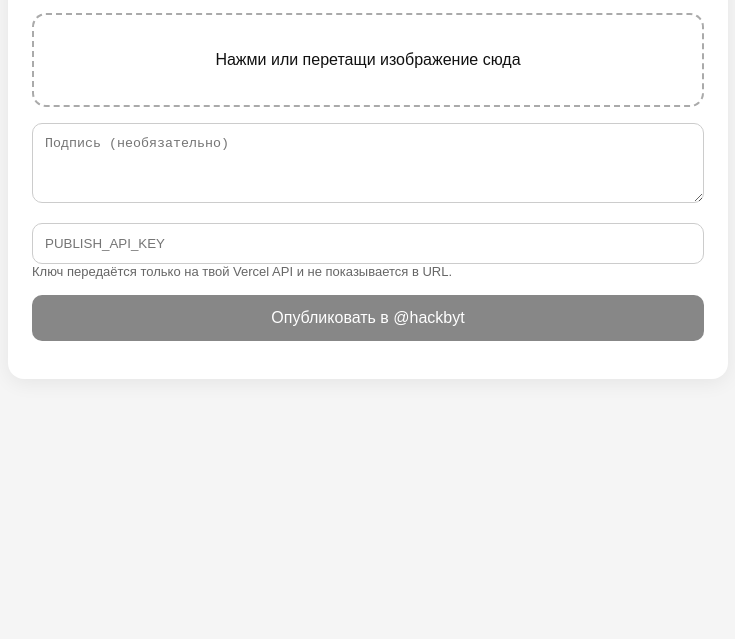
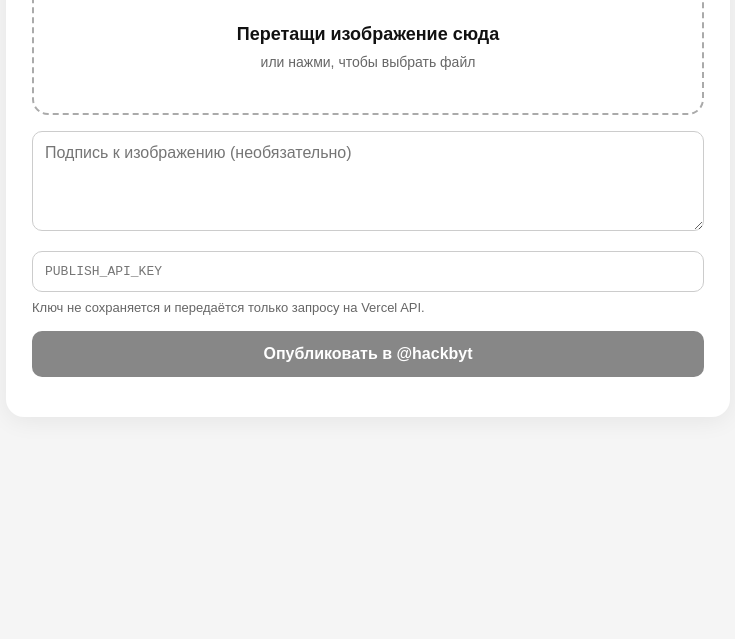
Before and after one commit to uniafing-ship-it/hackbyt-bot, a website: page public/index.html in a window 1280 px wide. Shown: the part 161-800 px from the top of the page, without its empty margins (272-1007 px from the left). Drawn offline with Linux system fonts and the light colour scheme.

Commit message:
feat: improve Hackbyt publishing dashboard

```diff
--- a/public/index.html
+++ b/public/index.html
@@ -5,39 +5,28 @@
 <meta name="viewport" content="width=device-width,initial-scale=1">
 <title>Hackbyt — публикация</title>
 <style>
-    body{font-family:Arial,sans-serif;max-width:720px;margin:40px auto;padding:0 20px;background:#f5f5f5;color:#111}
-    .card{background:#fff;border-radius:16px;padding:24px;box-shadow:0 4px 20px #0001}
-    h1{margin-top:0}.drop{border:2px dashed #aaa;border-radius:14px;padding:36px;text-align:center;cursor:pointer}.drop.drag{border-color:#111;background:#fafafa}
-    img{max-width:100%;max-height:520px;border-radius:12px;margin-top:16px;display:none}
-    textarea,input[type=password]{width:100%;box-sizing:border-box;margin-top:16px;padding:12px;border:1px solid #ccc;border-radius:10px}
-    textarea{min-height:80px}
-    button{margin-top:16px;width:100%;padding:14px;border:0;border-radius:10px;background:#111;color:#fff;font-size:16px;cursor:pointer}
-    button:disabled{opacity:.5;cursor:not-allowed}.status{margin-top:14px;font-weight:600}.hint{font-size:13px;color:#666}
+*{box-sizing:border-box}body{font-family:Arial,sans-serif;max-width:760px;margin:32px auto;padding:0 18px;background:#f5f5f5;color:#111}.card{background:#fff;border-radius:18px;padding:26px;box-shadow:0 4px 24px #0001}h1{margin:0 0 8px}.sub{color:#666;margin:0 0 20px}.drop{border:2px dashed #aaa;border-radius:16px;padding:42px 20px;text-align:center;cursor:pointer;transition:.15s}.drop.drag{border-color:#111;background:#fafafa;transform:scale(1.01)}.drop strong{display:block;font-size:18px;margin-bottom:8px}.drop span{color:#666;font-size:14px}#file{display:none}img{max-width:100%;max-height:520px;border-radius:14px;margin-top:18px;display:none}textarea,input{width:100%;padding:12px;margin-top:16px;border:1px solid #ccc;border-radius:10px;font:inherit}textarea{min-height:100px;resize:vertical}input[type=password]{font-family:monospace}button{margin-top:16px;width:100%;padding:14px;border:0;border-radius:10px;background:#111;color:#fff;font-size:16px;font-weight:600;cursor:pointer}button:disabled{opacity:.5;cursor:not-allowed}.status{margin-top:14px;font-weight:600}.hint{font-size:13px;color:#666;margin-top:8px}.meta{display:none;margin-top:10px;color:#666;font-size:13px}
 </style>
 </head>
 <body>
 <div class="card">
 <h1>Hackbyt — публикация</h1>
-  <p>Выбери картинку, созданную в ChatGPT, добавь подпись при необходимости и нажми «Опубликовать».</p>
-  <div id="drop" class="drop">Нажми или перетащи изображение сюда<input id="file" type="file" accept="image/*" hidden></div>
+<p class="sub">Подготовь картинку в ChatGPT, перетащи её сюда и опубликуй в @hackbyt.</p>
+<div id="drop" class="drop"><strong>Перетащи изображение сюда</strong><span>или нажми, чтобы выбрать файл</span><input id="file" type="file" accept="image/png,image/jpeg,image/webp"></div>
+<div id="meta" class="meta"></div>
 <img id="preview" alt="Предпросмотр">
-  <textarea id="caption" placeholder="Подпись (необязательно)"></textarea>
-  <input id="key" type="password" placeholder="PUBLISH_API_KEY">
-  <div class="hint">Ключ передаётся только на твой Vercel API и не показывается в URL.</div>
+<textarea id="caption" placeholder="Подпись к изображению (необязательно)"></textarea>
+<input id="key" type="password" placeholder="PUBLISH_API_KEY" autocomplete="off">
+<div class="hint">Ключ не сохраняется и передаётся только запросу на Vercel API.</div>
 <button id="publish" disabled>Опубликовать в @hackbyt</button>
 <div id="status" class="status"></div>
 </div>
 <script>
-const drop=document.getElementById('drop'),fileInput=document.getElementById('file'),preview=document.getElementById('preview'),publish=document.getElementById('publish'),status=document.getElementById('status'),keyInput=document.getElementById('key');
-let file=null;
-drop.onclick=()=>fileInput.click();
-fileInput.onchange=()=>setFile(fileInput.files[0]);
-drop.ondragover=e=>{e.preventDefault();drop.classList.add('drag')};
-drop.ondragleave=()=>drop.classList.remove('drag');
-drop.ondrop=e=>{e.preventDefault();drop.classList.remove('drag');setFile(e.dataTransfer.files[0])};
-function setFile(f){if(!f||!f.type.startsWith('image/'))return;file=f;preview.src=URL.createObjectURL(f);preview.style.display='block';publish.disabled=false;status.textContent='';}
+const drop=document.getElementById('drop'),fileInput=document.getElementById('file'),preview=document.getElementById('preview'),publish=document.getElementById('publish'),status=document.getElementById('status'),keyInput=document.getElementById('key'),caption=document.getElementById('caption'),meta=document.getElementById('meta');let file=null;
+drop.addEventListener('click',()=>fileInput.click());fileInput.addEventListener('change',()=>setFile(fileInput.files[0]));drop.addEventListener('dragover',e=>{e.preventDefault();drop.classList.add('drag')});drop.addEventListener('dragleave',()=>drop.classList.remove('drag'));drop.addEventListener('drop',e=>{e.preventDefault();drop.classList.remove('drag');setFile(e.dataTransfer.files[0])});
+function setFile(f){if(!f||!f.type.startsWith('image/')){status.textContent='Выбери изображение PNG, JPEG или WebP.';return}file=f;preview.src=URL.createObjectURL(f);preview.style.display='block';meta.style.display='block';meta.textContent=`${f.name} · ${(f.size/1024/1024).toFixed(2)} МБ`;publish.disabled=false;status.textContent='Изображение готово к публикации.';}
 function readBase64(f){return new Promise((resolve,reject)=>{const r=new FileReader();r.onload=()=>resolve(String(r.result).split(',')[1]);r.onerror=reject;r.readAsDataURL(f)})}
-publish.onclick=async()=>{if(!file)return;if(!keyInput.value){status.textContent='Введите PUBLISH_API_KEY.';return}publish.disabled=true;status.textContent='Публикую…';try{const image_base64=await readBase64(file);const r=await fetch('/api/publish',{method:'POST',headers:{'content-type':'application/json','authorization':'Bearer '+keyInput.value},body:JSON.stringify({image_base64,content_type:file.type,filename:file.name,caption:document.getElementById('caption').value})});const data=await r.json();if(!r.ok||!data.ok)throw new Error(data.error||'Ошибка публикации');status.textContent='Опубликовано в @hackbyt. Сообщение ID: '+data.message_id;}catch(e){status.textContent='Ошибка: '+e.message;publish.disabled=false;}};
+publish.addEventListener('click',async()=>{if(!file)return;if(!keyInput.value.trim()){status.textContent='Введите PUBLISH_API_KEY.';keyInput.focus();return}publish.disabled=true;status.textContent='Публикую…';try{const image_base64=await readBase64(file);const response=await fetch('/api/publish',{method:'POST',headers:{'content-type':'application/json','authorization':'Bearer '+keyInput.value.trim()},body:JSON.stringify({image_base64,content_type:file.type,filename:file.name,caption:caption.value})});const data=await response.json();if(!response.ok||!data.ok)throw new Error(data.error||'Ошибка публикации');status.textContent=`Опубликовано в @hackbyt. ID сообщения: ${data.message_id}`;}catch(error){status.textContent='Ошибка: '+error.message;publish.disabled=false;}});
 </script>
 </body>
 </html>
```
Lines whose indentation alone changed are shown as unchanged.
